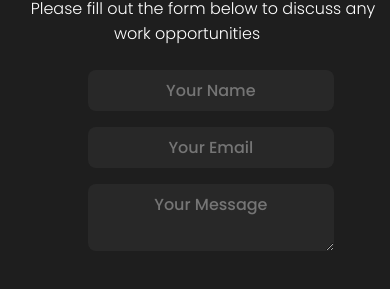
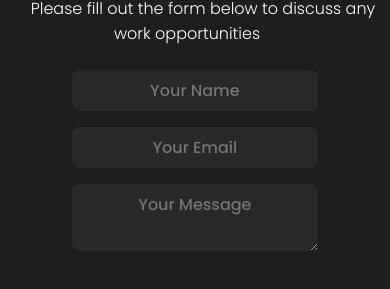
Before and after one commit to mrrajeev29/Portfolio, a React (Create React App) app: page / in a window 390 px wide. Shown: the part 5971-6260 px from the top of the page. Built offline with nearby package versions, Linux system fonts and the light colour scheme.

Commit message:
Update contact.css

```diff
--- a/src/components/Contact/contact.css
+++ b/src/components/Contact/contact.css
@@ -106,7 +106,7 @@
         font-size: medium;
         width: 70%;
         max-width: 40rem;
-        margin: 0.5rem 4.5rem;
+        margin: 0.5rem 3.5rem;
         justify-content: center;
         padding: 0.5rem 1rem;
         color: white;
@@ -120,7 +120,7 @@
         width: 70%;
         height: 8vh;
         max-width: 40rem;
-        margin: 0.5rem 4.5rem;
+        margin: 0.5rem 3.5rem;
         justify-content: center;
         padding: 0.5rem 1rem;
         color: white;
```
